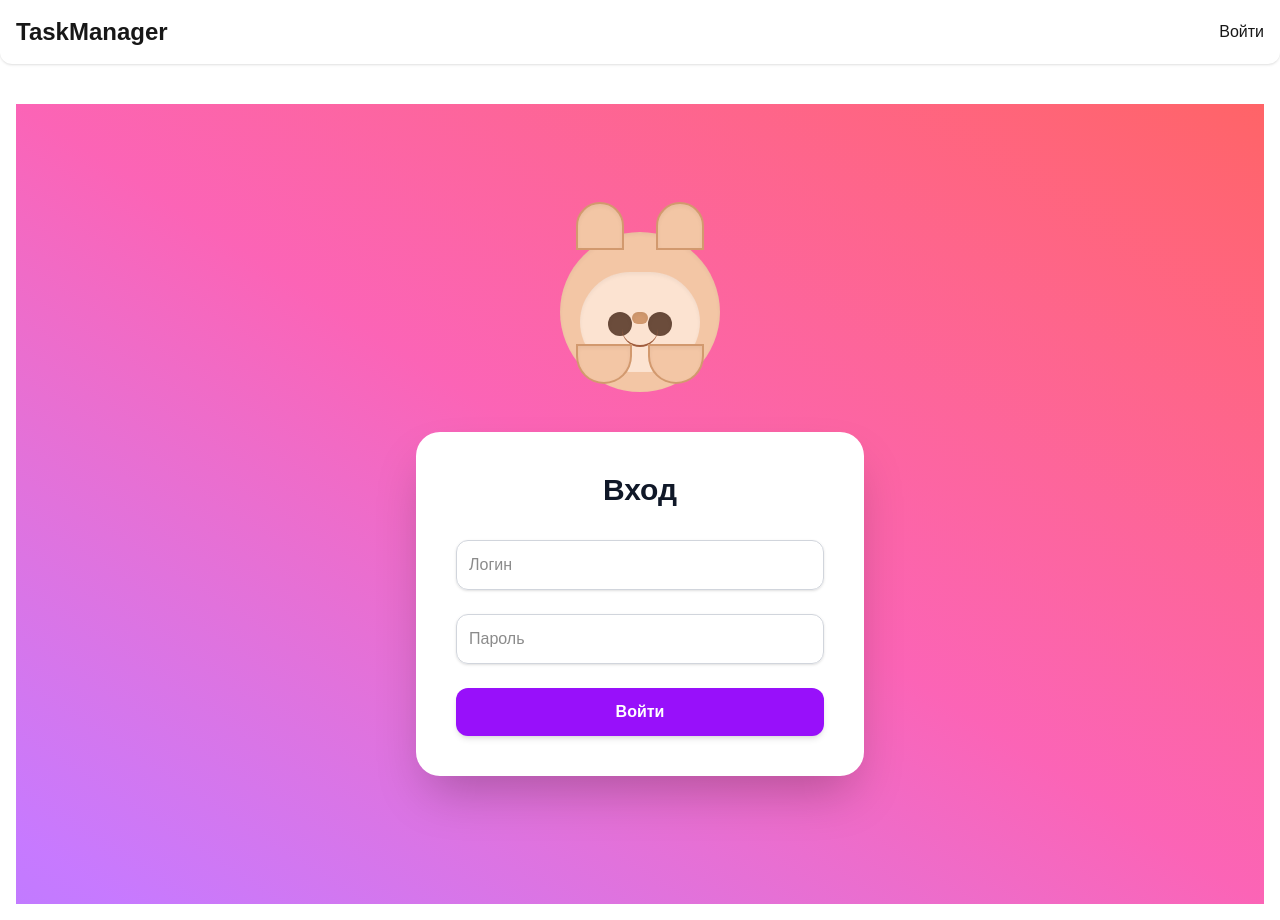
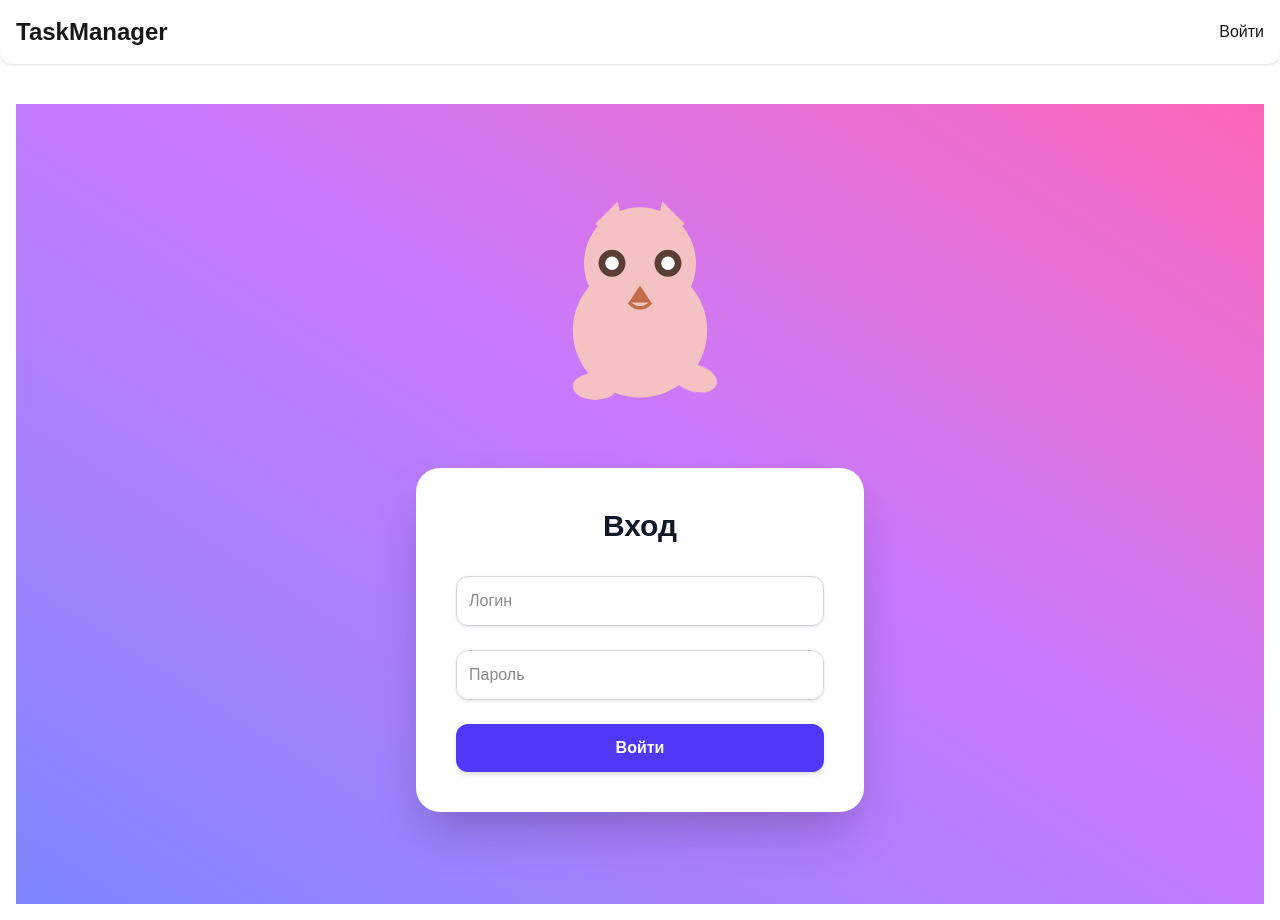
Before and after one commit to RomanTamrazov/project-web, a Next.js app: page /login in a window 1280 px wide. Built offline with nearby package versions, Linux system fonts and the light colour scheme.

Commit message:
Update page.tsx

```diff
--- a/app/login/page.tsx
+++ b/app/login/page.tsx
@@ -32,41 +32,39 @@ export default function LoginPage() {
   };
 
   return (
-    <div className="min-h-screen flex flex-col items-center justify-center bg-gradient-to-tr from-purple-400 via-pink-400 to-red-400 p-6">
-      {/* Анимированный котик */}
-      <div className="relative mb-10 w-40 h-40 animate-breathe rounded-full bg-[#f3c6a5] shadow-inner">
-        {/* Уши */}
-        <div
-          className="absolute top-[-30px] left-4 w-12 h-12 rounded-tl-full rounded-tr-full bg-[#f3c6a5] border-2 border-[#d2996e] shadow-inner
-            origin-bottom-right animate-paw-move"
-          style={{ transformOrigin: 'bottom right' }}
-        ></div>
-        <div
-          className="absolute top-[-30px] right-4 w-12 h-12 rounded-tl-full rounded-tr-full bg-[#f3c6a5] border-2 border-[#d2996e] shadow-inner
-            origin-bottom-left animate-paw-move-delayed"
-          style={{ transformOrigin: 'bottom left' }}
-        ></div>
-        {/* Лицо */}
-        <div className="absolute top-10 left-5 right-5 bottom-5 rounded-full bg-[#fce3d1] shadow-inner"></div>
-        {/* Глаза */}
-        <div className="absolute top-20 left-12 w-6 h-6 rounded-full bg-[#6b4c3b] shadow-inner"></div>
-        <div className="absolute top-20 right-12 w-6 h-6 rounded-full bg-[#6b4c3b] shadow-inner"></div>
-        {/* Нос */}
-        <div className="absolute top-[80px] left-1/2 w-4 h-3 rounded-full bg-[#d2996e] shadow-inner" style={{ marginLeft: '-0.5rem' }}></div>
-        {/* Рот */}
-        <div
-          className="absolute top-[95px] left-1/2 w-9 h-5 border-b-2 border-[#a15e3e] rounded-b-full"
-          style={{ marginLeft: '-1.125rem' }}
-        ></div>
-        {/* Лапки */}
-        <div
-          className="absolute bottom-2 left-4 w-14 h-10 rounded-b-full rounded-t-[40%] bg-[#f3c6a5] border-2 border-[#d2996e] shadow-inner
-          origin-top-right animate-paw-move"
-        ></div>
-        <div
-          className="absolute bottom-2 right-4 w-14 h-10 rounded-b-full rounded-t-[40%] bg-[#f3c6a5] border-2 border-[#d2996e] shadow-inner
-          origin-top-left animate-paw-move-delayed"
-        ></div>
+    <div className="min-h-screen bg-gradient-to-tr from-indigo-400 via-purple-400 to-pink-400 flex flex-col items-center justify-center p-6">
+      {/* Котик SVG с анимацией лапок */}
+      <div className="mb-12 w-56 h-56 relative">
+        <svg
+          viewBox="0 0 200 200"
+          className="w-full h-full"
+          xmlns="http://www.w3.org/2000/svg"
+        >
+          {/* Тело */}
+          <circle cx="100" cy="120" r="60" fill="#F4C2C2" />
+          {/* Голова */}
+          <circle cx="100" cy="60" r="50" fill="#F4C2C2" />
+          {/* Уши */}
+          <polygon points="60,25 80,5 90,45" fill="#F4C2C2" />
+          <polygon points="140,25 120,5 110,45" fill="#F4C2C2" />
+          {/* Глаза */}
+          <circle cx="75" cy="60" r="12" fill="#5A3E36" />
+          <circle cx="125" cy="60" r="12" fill="#5A3E36" />
+          <circle cx="75" cy="60" r="6" fill="#FFF" />
+          <circle cx="125" cy="60" r="6" fill="#FFF" />
+          {/* Нос */}
+          <polygon points="100,80 90,95 110,95" fill="#C26C4A" />
+          {/* Рот */}
+          <path d="M90 95 Q100 105 110 95" stroke="#C26C4A" strokeWidth="3" fill="none" />
+
+          {/* Лапки с анимацией */}
+          <g className="paw-left" style={{ transformOrigin: '70% 180%', transformBox: 'fill-box' }}>
+            <ellipse cx="60" cy="170" rx="20" ry="12" fill="#F4C2C2" />
+          </g>
+          <g className="paw-right" style={{ transformOrigin: '130% 180%', transformBox: 'fill-box' }}>
+            <ellipse cx="140" cy="170" rx="20" ry="12" fill="#F4C2C2" />
+          </g>
+        </svg>
       </div>
 
       {/* Форма входа */}
@@ -77,24 +75,39 @@ export default function LoginPage() {
             placeholder="Логин"
             value={form.username}
             onChange={(e) => setForm({ ...form, username: e.target.value })}
-            className="border border-gray-300 focus:border-purple-500"
+            className="border border-gray-300 focus:border-indigo-500"
           />
           <Input
             type="password"
             placeholder="Пароль"
             value={form.password}
             onChange={(e) => setForm({ ...form, password: e.target.value })}
-            className="border border-gray-300 focus:border-purple-500"
+            className="border border-gray-300 focus:border-indigo-500"
           />
           {error && <p className="text-sm text-red-600">{error}</p>}
           <Button
             type="submit"
-            className="w-full bg-purple-600 hover:bg-purple-700 text-white font-bold py-3 rounded-lg transition-colors"
+            className="w-full bg-indigo-600 hover:bg-indigo-700 text-white font-bold py-3 rounded-lg transition-colors"
           >
             Войти
           </Button>
         </form>
       </div>
+
+      {/* Стили анимации через style jsx */}
+      <style jsx>{`
+        .paw-left {
+          animation: pawMove 2s ease-in-out infinite;
+        }
+        .paw-right {
+          animation: pawMove 2s ease-in-out infinite;
+          animation-delay: 1s;
+        }
+        @keyframes pawMove {
+          0%, 100% { transform: rotate(0deg); }
+          50% { transform: rotate(15deg); }
+        }
+      `}</style>
     </div>
   );
 }
```
